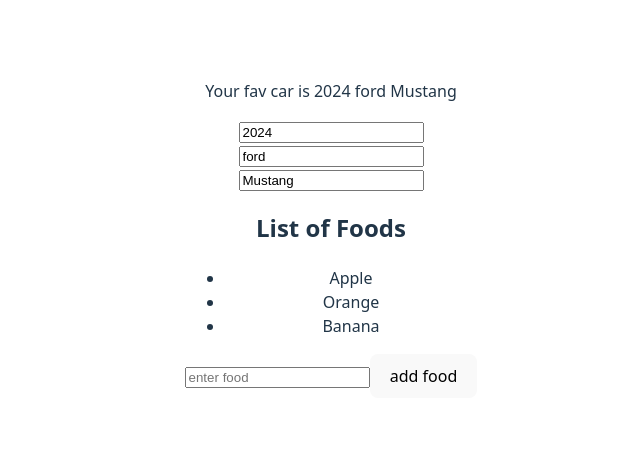
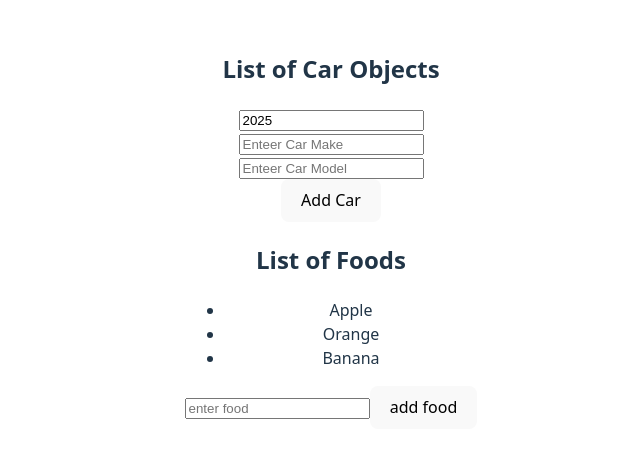
Before and after one commit to likhithsait/react, a React (Vite) app in the folder my-react-app/: page / in a window 1280 px wide. Shown: the part 170-628 px from the top of the page, without its empty margins (309-949 px from the left). Built offline with nearby package versions, Linux system fonts and the light colour scheme.

Commit message:
updating array of objects

```diff
--- a/my-react-app/src/App.jsx
+++ b/my-react-app/src/App.jsx
@@ -13,13 +13,14 @@
 import { Menue } from './Menue'
 import { Favcar } from './favcar'
 import { Food } from './Food'
+import { Carobj } from './Carobj'
 function App() {
 
 
   return (
     <>
       <div>
-        <Favcar/>
+        <Carobj/>
         <Food/>
       </div>
 
--- /dev/null
+++ b/my-react-app/src/Carobj.jsx
@@ -0,0 +1,62 @@
+import { useState } from "react";
+export const Carobj=()=>{
+
+    const[cars, Setcars]= useState([]);
+    const[carMake,SetcarMake]=useState("");
+    const[carModel, setcarModel]=useState("");
+    const[carYear,setcarYear]=useState(new Date().getFullYear());
+
+    const handleAddCar=()=>{
+        const newCar={
+                        year: carYear,
+                        make: carMake,
+                        model: carModel};
+            Setcars(c => [...c,newCar]);
+            SetcarMake("");
+            setcarModel("");
+            setcarYear(new Date().getFullYear());
+    }
+    const handleRemoveCar=(index)=>{
+        Setcars(c=>c.filter((_,i)=>i!== index));
+
+    }
+    const handleMakeChange=(e)=>{
+        SetcarMake(e.target.value);
+
+
+    }
+    const handleModelChange=(e)=>{
+            setcarModel(e.target.value);
+    }
+    const handleYearChange=(e)=>{
+            setcarYear(e.target.value);
+    }
+
+    return(
+        <>
+        <div>
+            <h2>List of Car Objects</h2>
+            <ul>
+                {cars.map((car,index)=>{
+                    return(
+                        <li key={index} onClick={()=>handleRemoveCar(index)}>
+                            {car.year} {car.make} {car.model}
+                        </li>
+                    );
+                })}
+
+            </ul>
+            <input type="number" value={carYear} onChange={handleYearChange }/>
+            <br/>
+            <input type="text" value={carMake} placeholder="Enteer Car Make" onChange={handleMakeChange}/>
+            <br/>
+            <input type="text" value={carModel} placeholder="Enteer Car Model" onChange={handleModelChange}/>
+            <br/>
+            <button onClick={handleAddCar}>Add Car</button>
+
+        </div>
+        </>
+    )
+
+
+}
--- a/my-react-app/src/Food.jsx
+++ b/my-react-app/src/Food.jsx
@@ -3,6 +3,10 @@
     const[foo,setFoo] = useState(["Apple", "Orange", "Banana"]);
     const handleAdd=()=>{
         const newFood = document.getElementById("foodinp").value;
+        if(newFood.trim()===("")){
+            alert("food is empty") ;
+            return;
+        }
         document.getElementById("foodinp").value=" ";
         setFoo(f=>[...f,newFood]);
     }
```
